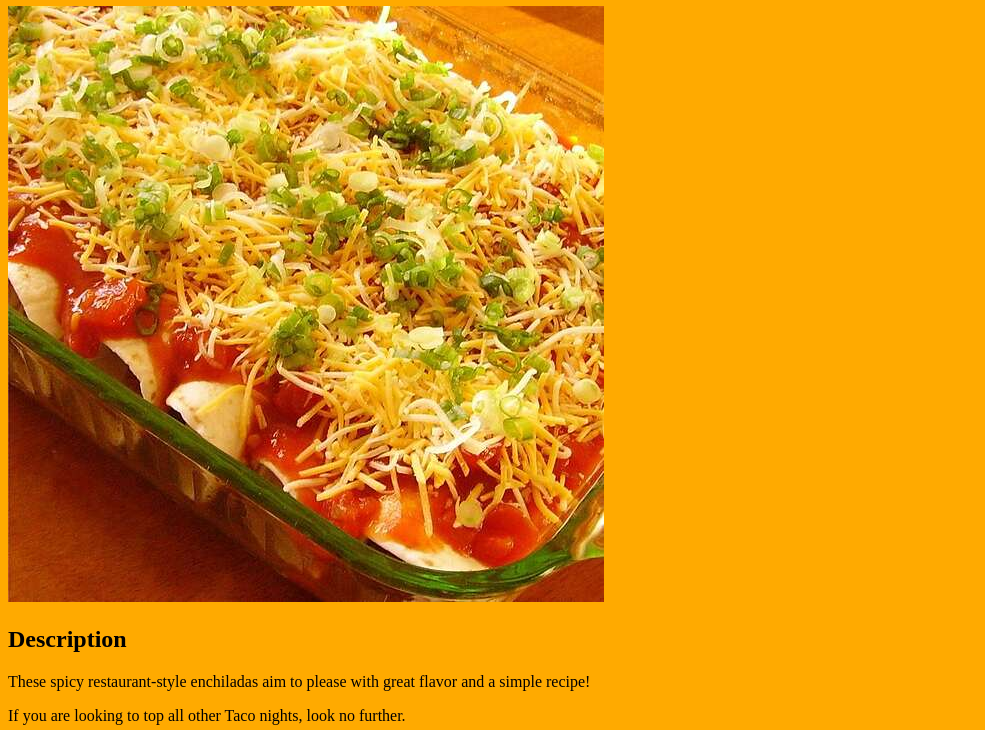
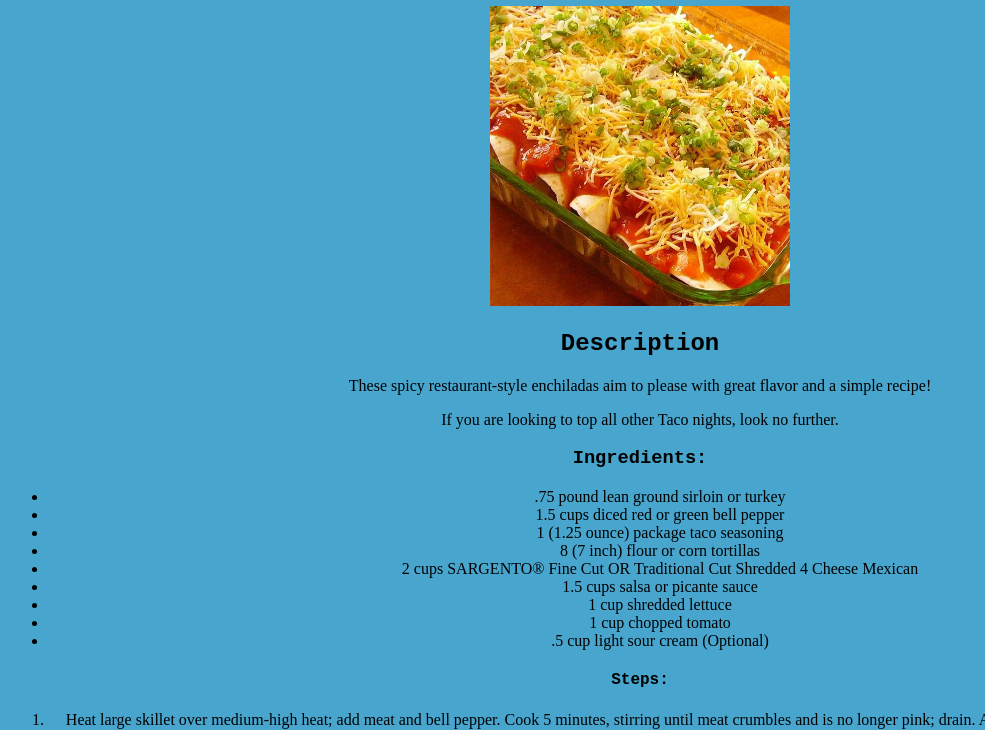
Before and after one commit to Natco42/odin-recipes, a plain HTML site: page recipes/cheese-and-beef-enchiladas.html in a window 1280 px wide. Shown: the part 74-804 px from the top of the page, without its empty margins (0-985 px from the left). Drawn offline with Linux system fonts and the light colour scheme.

Commit message:
Removed inline css, added stylesheet and basic CSS

```diff
--- a/recipes/cheese-and-beef-enchiladas.html
+++ b/recipes/cheese-and-beef-enchiladas.html
@@ -3,17 +3,21 @@
 <head>
     <meta charset="UTF-8">
     <title>Enchiladas Recipe</title>
+    <link rel="stylesheet" href="style.css">
 </head>
 
-<body style="background-color: #ffaa00;">
-    <h1>Cheese and Beef Enchiladas</h1>
 
-    <img src="enchiladas.jpeg">
 
-    <h2>Description</h2>
+
+<body>
+    <h1 class="text">Cheese and Beef Enchiladas</h1>
+
+    <img class="images" src="enchiladas.jpeg">
+
+    <h2 class="text">Description</h2>
         <p>These spicy restaurant-style enchiladas aim to please with great flavor and a simple recipe!</p>
         <p>If you are looking to top all other Taco nights, look no further.</p>
-    <h3>Ingredients:</h3>
+    <h3 class="text">Ingredients:</h3>
         <ul>
             <li>.75 pound lean ground sirloin or turkey</li>
             <li>1.5 cups diced red or green bell pepper</li>
@@ -25,7 +29,7 @@
             <li>1 cup chopped tomato</li>
             <li>.5 cup light sour cream (Optional)</li>
         </ul>
-    <h4>Steps:</h4>
+    <h4 class="text">Steps:</h4>
         <ol>
             <li>Heat large skillet over medium-high heat; add meat and bell pepper. Cook 5 minutes, stirring until meat crumbles and is no longer pink; drain. Add taco seasoning mix and 1/2 cup water. Simmer, uncovered, 5 minutes or until sauce thickens, stirring occasionally.</li>
             <li>Spoon 1/3 cup meat mixture down center of each tortilla; sprinkle with 2 tablespoons cheese. Roll up; place seam-side down in greased 13x9-inch baking pan. Spoon salsa over enchiladas.</li>
--- /dev/null
+++ b/recipes/style.css
@@ -0,0 +1,12 @@
+* {
+    background-color: rgb(72, 166, 206);
+    text-align: center;
+}
+.text {
+    font-family: 'Courier New', Courier, monospace;
+}
+
+.images {
+    width: 300px;
+    height: auto;
+}
--- /dev/null
+++ b/style.css
@@ -0,0 +1,8 @@
+* {
+    text-align: center;
+    background-color: rgb(72, 166, 206);
+}
+
+ul {
+    list-style-type: none;
+}
```
Also changed, not shown: index.html (+2 -1 lines), recipes/great-chicken-taquitos.html (+7 -6 lines), recipes/super-nachos.html (+7 -6 lines).
